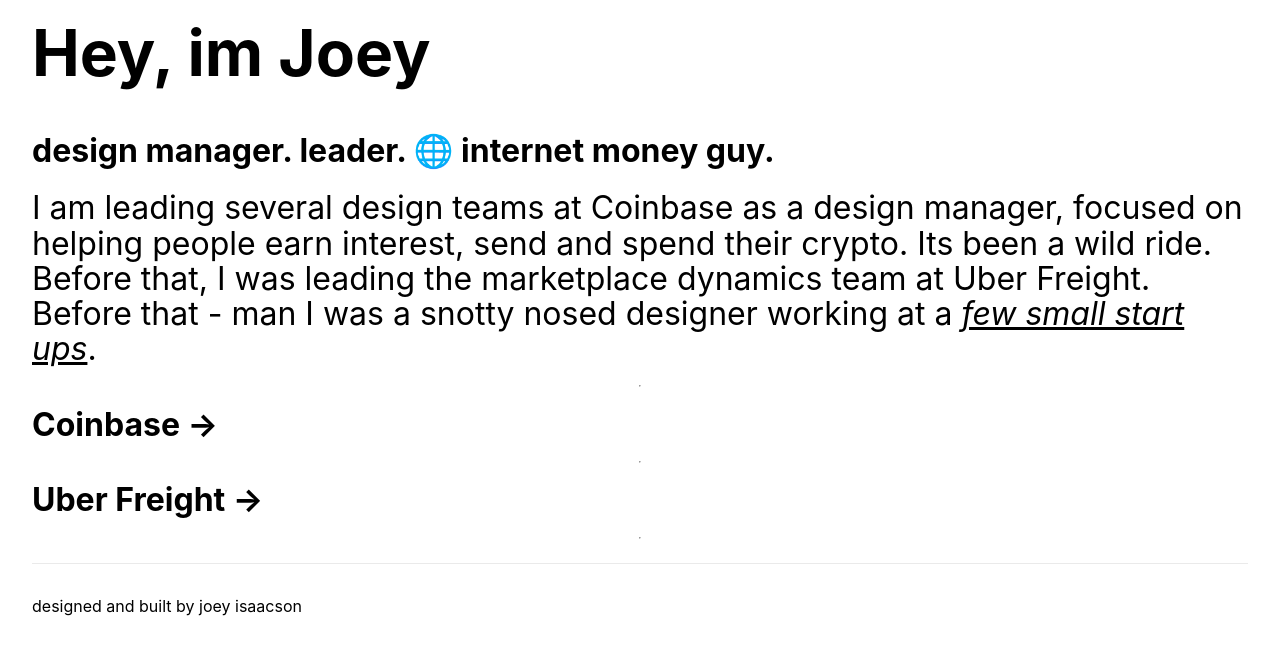
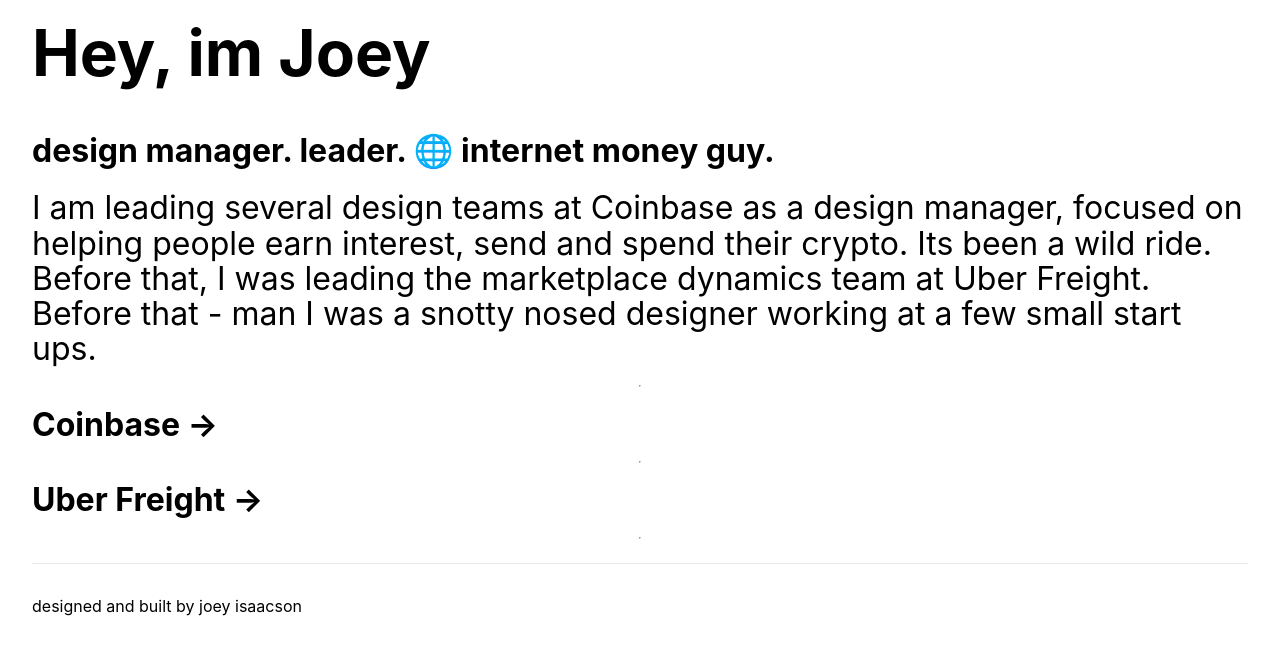
Before and after one commit to JoeIsaacson/nextjs, a Next.js app: page / in a window 1280 px wide. Shown: the top 654 px of the page. Built offline with nearby package versions, Linux system fonts and the light colour scheme.

Commit message:
updated w/ CSS class booo

```diff
--- a/pages/index.js
+++ b/pages/index.js
@@ -20,7 +20,7 @@
         <h6 className={styles.description}>design manager. leader. 🌐 internet money guy.</h6>
 
         <p className={styles.description}>
-        I am leading several design teams at Coinbase as a design manager, focused on helping people earn interest, send and spend their crypto. Its been a wild ride. Before that, I was leading the marketplace dynamics team at Uber Freight. Before that - man I was a snotty nosed designer working at a <a href="https://www.linkedin.com/in/joeisaacson/" target="blank">few small start ups</a>.
+        I am leading several design teams at Coinbase as a design manager, focused on helping people earn interest, send and spend their crypto. Its been a wild ride. Before that, I was leading the marketplace dynamics team at Uber Freight. Before that - man I was a snotty nosed designer working at a <a class="text-link" href="https://www.linkedin.com/in/joeisaacson/" target="blank">few small start ups</a>.
         </p>
 
         <hr></hr>
--- a/styles/Home.module.css
+++ b/styles/Home.module.css
@@ -2,12 +2,12 @@
   padding: 0 2rem;
 }
 
-a {
+.text-link {
   text-decoration: underline;
   font-style: italic;
 }
 
-a:hover {
+.text-link:hover {
   color: aquamarine;
 }
 
```
